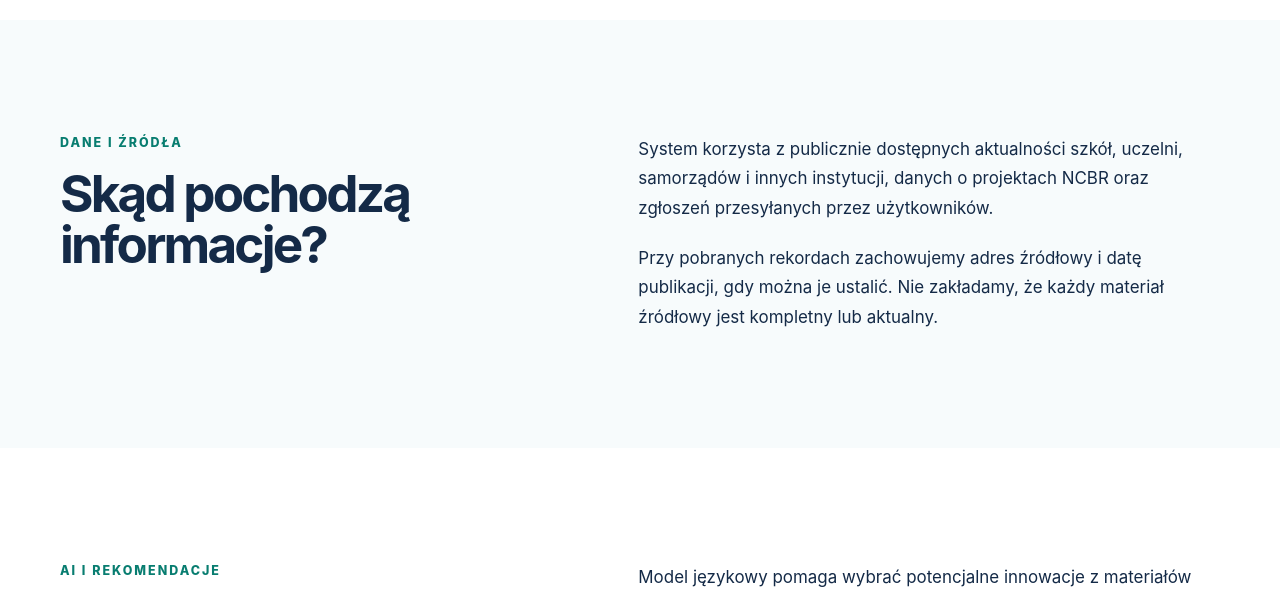
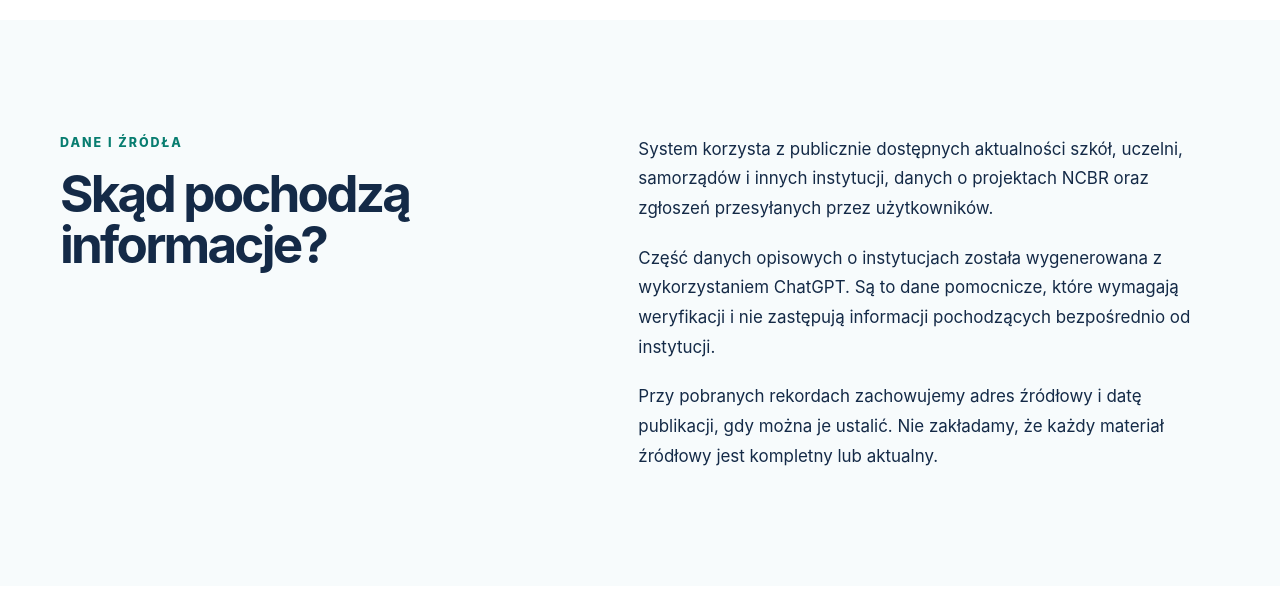
Before and after one commit to ciembor/Inno, a Django app: page /o-projekcie/ in a window 1280 px wide. Shown: the part 1349-1940 px from the top of the page. Run offline with Django 5.2, Linux system fonts and the light colour scheme; parts of the project's set-up code (start-up, migrations or seed data) failed here and were passed over.

Commit message:
Disclose ChatGPT-generated institution data

```diff
--- a/core/templates/core/about.html
+++ b/core/templates/core/about.html
@@ -36,6 +36,7 @@
       </div>
       <div class="about-copy">
         <p>System korzysta z publicznie dostępnych aktualności szkół, uczelni, samorządów i innych instytucji, danych o projektach NCBR oraz zgłoszeń przesyłanych przez użytkowników.</p>
+        <p>Część danych opisowych o instytucjach została wygenerowana z wykorzystaniem ChatGPT. Są to dane pomocnicze, które wymagają weryfikacji i nie zastępują informacji pochodzących bezpośrednio od instytucji.</p>
         <p>Przy pobranych rekordach zachowujemy adres źródłowy i datę publikacji, gdy można je ustalić. Nie zakładamy, że każdy materiał źródłowy jest kompletny lub aktualny.</p>
       </div>
     </div>
```
Also changed, not shown: core/tests/test_public_pages.py (+1 -0 lines).
